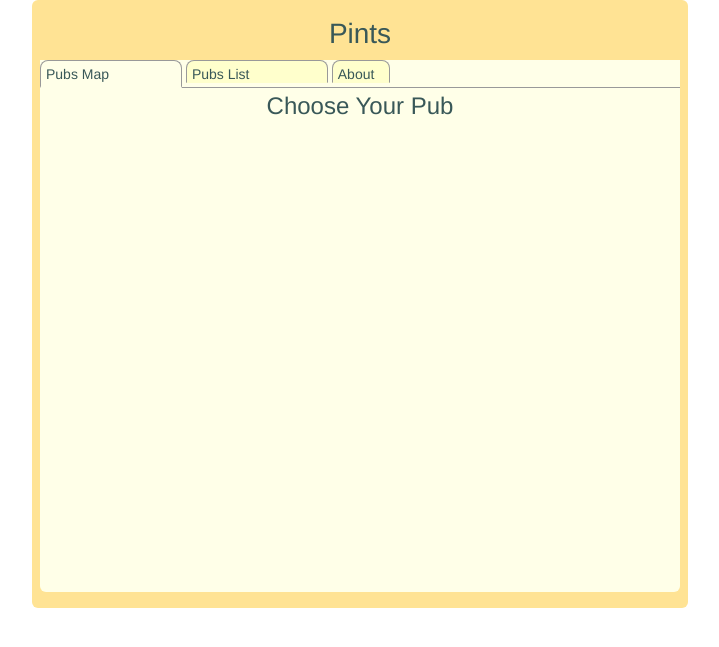
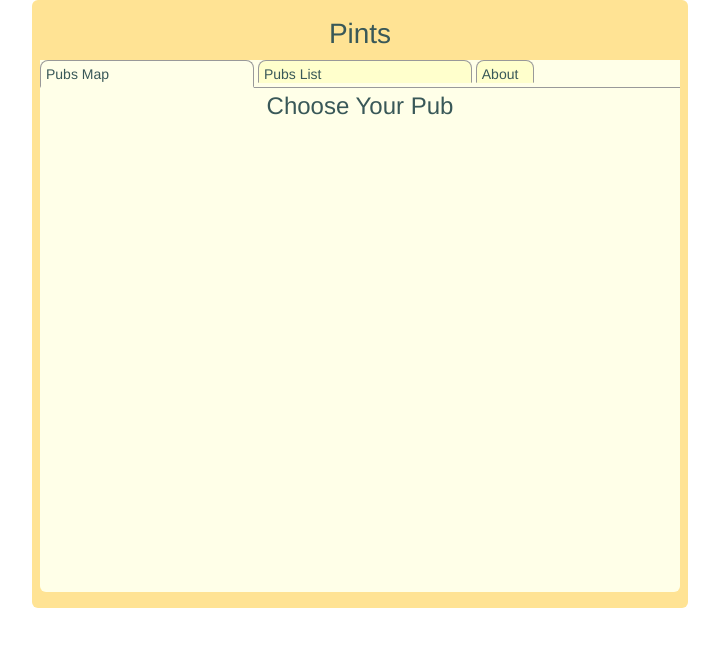
Before and after one commit to richardtraindl/pints, a Jekyll site: the page built from pints/index.html, in a window 1280 px wide. Shown: the top 647 px of the page, without its empty margins (280-999 px from the left). Built offline with Jekyll 4.4.1, drawn with Linux system fonts in a browser that asks for light colours.

Commit message:
Update index.html

```diff
--- a/pints/index.html
+++ b/pints/index.html
@@ -7,8 +7,8 @@ id: index
     <article>
       <nav id="mobile-nav">
         <ul>
-          <li class="tab selected" id="map" style="width: 120px;">Pubs Map</li>
-          <li class="tab" id="list" style="width: 120px;">Pubs List</li>
+          <li class="tab selected" id="map" style="width: 30%;">Pubs Map</li>
+          <li class="tab" id="list" style="width: 30%;">Pubs List</li>
           <li class="tab" id="about">About</li>
         </ul>
       </nav>
```
